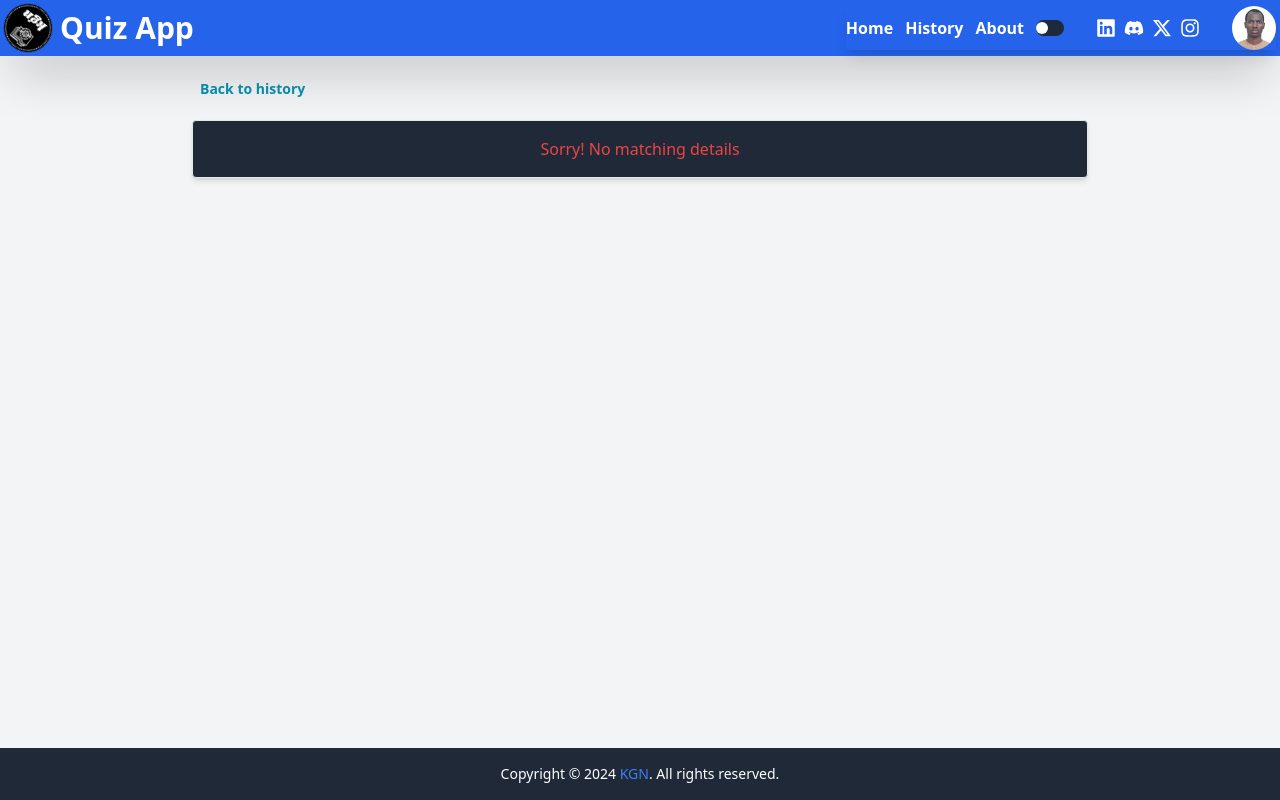
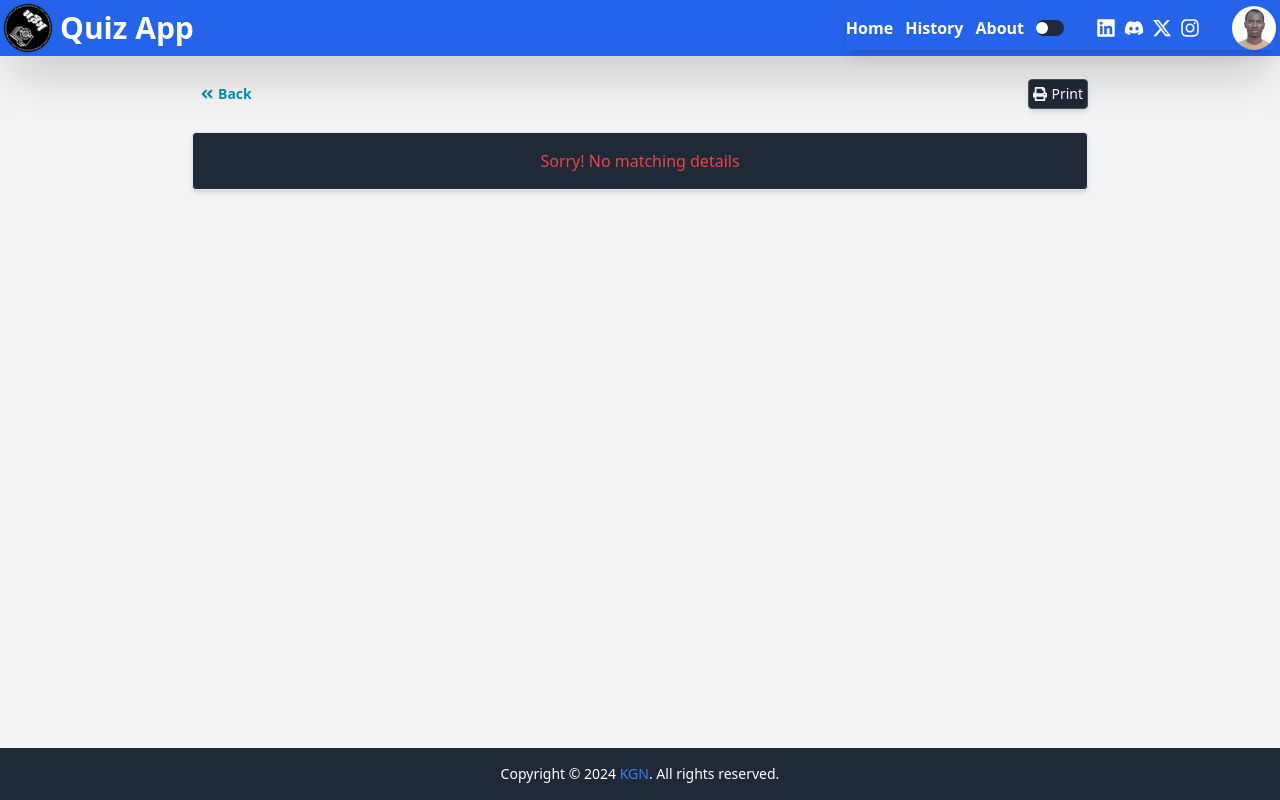
Before and after one commit to kaberege/kgn-fe-reactjs, a React (Vite) app in the folder kgn-quiz-app/: page /details/1 in a window 1280 px wide. Built offline with nearby package versions, Linux system fonts and the light colour scheme.

Commit message:
added print button

```diff
--- a/kgn-quiz-app/src/components/History.jsx
+++ b/kgn-quiz-app/src/components/History.jsx
@@ -26,7 +26,7 @@ export default function History() {
     return (
         <div className="max-sm:p-0 p-5 mt-13">
             <h2 className="max-md:text-xl text-2xl text-center font-semibold mb-4 dark:text-white">Quiz History</h2>
-            {displayHistory.length > 0 && displayHistory[0].topic === "No matches found" && (
+            {displayHistory.length > 0 && displayHistory[0].topic === "No matches found" ? (
                 <button
                     className="flex items-center max-sm:p-1 px-4 py-2 border border-gray-300 rounded-md shadow-md bg-white hover:bg-gray-100 text-gray-700 hover:text-gray-900 transition duration-200"
                     onClick={() => setDisplayHistory(quizHistory)}
@@ -34,7 +34,20 @@ export default function History() {
                     <FaAngleDoubleLeft className="mr-2 max-sm:mr-1 text-xl" />
                     Full history
                 </button>
+            ) : (
+                <div className="flex">
+                    <Link
+                        to="/"
+                    >
+                        <button className='flex items-center justify-center text-sm font-semibold text-cyan-600 hover:underline hover:text-cyan-300 transition duration-300 ease-in-out p-2 rounded hover:bg-cyan-800'>
+
+                            <FaAngleDoubleLeft className='mr-1' />
+                            Back
+                        </button>
+                    </Link>
+                </div>
             )}
+
             <SearchingBar />
             <div className="mt-4">
                 {displayHistory.length === 0 && <p className="text-center dark:text-slate-300">History will be displayed here.</p>}
--- a/kgn-quiz-app/src/components/QuizDetails.jsx
+++ b/kgn-quiz-app/src/components/QuizDetails.jsx
@@ -1,10 +1,15 @@
-import React, { useEffect, useState } from 'react';
+import React, { useEffect, useRef, useState } from 'react';
 import { useParams, Link } from 'react-router-dom';
+import { FaAngleDoubleLeft, FaPrint } from "react-icons/fa";
 import he from "he";
+import html2canvas from 'html2canvas';
+import logoUrl from "../assets/logo-png1.png";
+
 
 export default function QuizDetails() {
     const { id } = useParams();
     const [details, setDetails] = useState({});
+    const print = useRef();
 
     useEffect(() => {
         const historyDetails = JSON.parse(localStorage.getItem("history")) || [];           // Fetching quiz history from local storage
@@ -16,15 +21,56 @@ export default function QuizDetails() {
         return `${hours}:${minutes}:${seconds}`;                  // Displaying time taken to complete the quiz
     };
 
+    // Function for printing quiz details
+    function handlePrint() {
+        const newDocument = document.createElement("div");
+        newDocument.style.position = "fixed";
+        newDocument.style.right = "-50%";
+
+        const wrapper = document.createElement("div");   // A wrapper div with a constant width of 500px
+        wrapper.innerHTML = `<img src="${logoUrl}" alt="Logo" style="width: 80px; height:60px; margin-bottom: 10px; border-radius: 50%; margin: 0 auto" />`
+        wrapper.style.width = '500px';
+        wrapper.style.margin = '0 auto';
+
+        wrapper.appendChild(print.current.cloneNode(true));  // Appending the current print ref content to the wrapper
+        newDocument.appendChild(wrapper);                    // Appending the wrapper to the newDocument
+        document.body.appendChild(newDocument);              // Appending the newDocument into the body
+
+        html2canvas(newDocument).then(canvas => {
+            const element = document.createElement("a");
+            element.href = canvas.toDataURL("image/png");
+            element.download = "Quiz results.png";
+            element.click();
+            document.body.removeChild(newDocument); // Clean up the newDocument from the body
+        });
+    }
+
+
     return (
         <div className="max-w-4xl mx-auto">
-            <Link
-                to="/history"
-                className="text-sm font-semibold text-cyan-600 hover:underline hover:text-cyan-300 transition duration-300 ease-in-out p-2 rounded hover:bg-cyan-800"
+            <div className="flex items-center justify-between">
+                <Link
+                    to="/history"
+                >
+                    <button className='flex items-center justify-center text-sm font-semibold text-cyan-600 hover:underline hover:text-cyan-300 transition duration-300 ease-in-out p-2 rounded hover:bg-cyan-800'>
+
+                        <FaAngleDoubleLeft className='mr-1' />
+                        Back
+                    </button>
+                </Link>
+                <button
+                    onClick={handlePrint}
+                    className="flex items-center gap-1 cursor-pointer bg-gray-800 text-white border border-gray-600 hover:bg-gray-700 transition duration-300 ease-in-out text-sm p-1 rounded shadow-md focus:outline-none focus:ring-2 focus:ring-blue-500 focus:ring-opacity-50"
+                >
+                    <FaPrint />
+                    Print
+                </button>
+
+            </div>
+            <div
+                ref={print}
+                className="mt-5 max-sm:p-2 p-4 border rounded shadow-md bg-gray-800 text-gray-200"
             >
-                Back to history
-            </Link>
-            <div className="mt-5 max-sm:p-2 p-4 border rounded shadow-md bg-gray-800 text-gray-200">
                 {Object.keys(details).length === 0 ? (
                     <p className="text-center text-red-500">Sorry! No matching details</p>
                 ) : (
```
